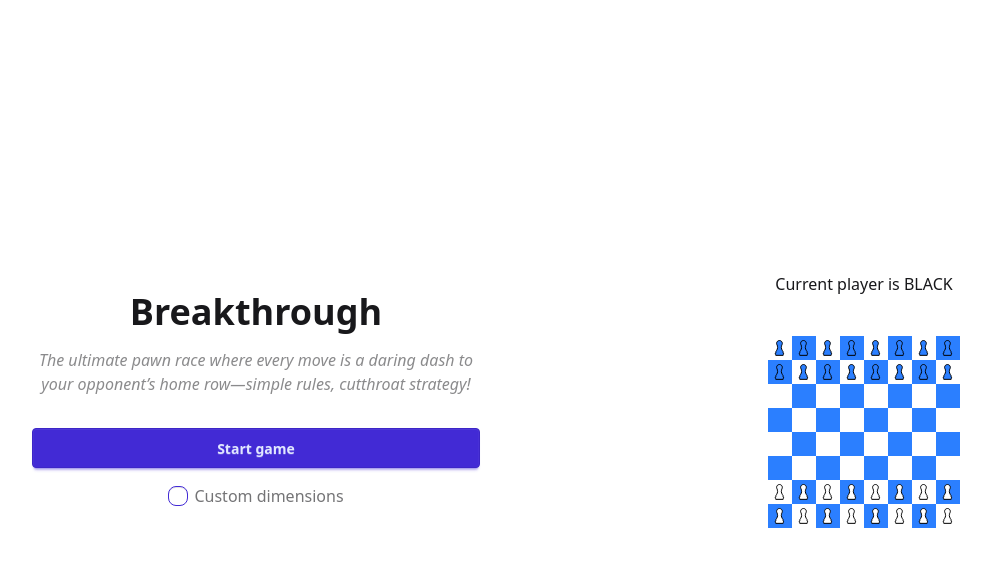
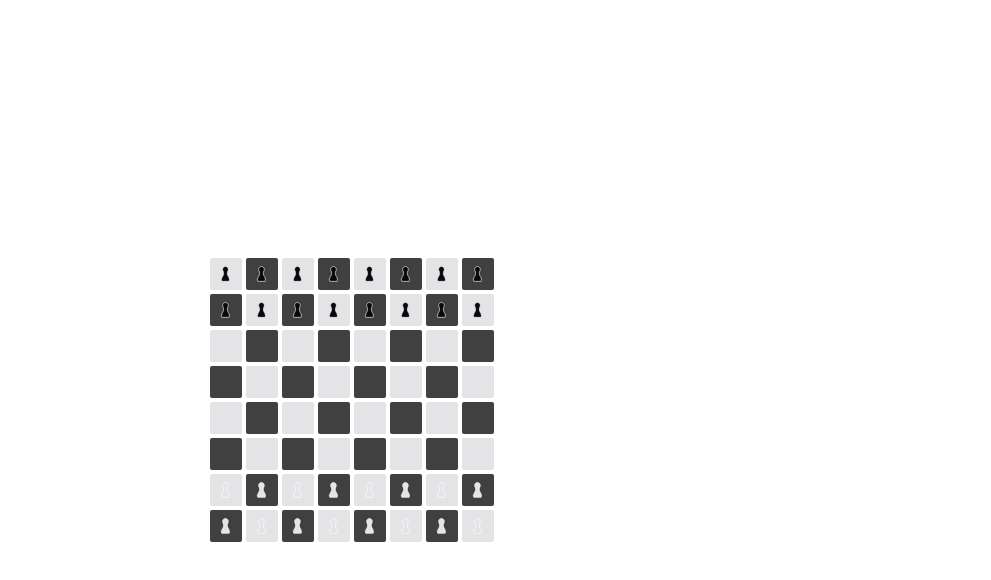
Before and after one commit to minggliangg/react-breakthrough, a React (Vite) app: page / in a window 1280 px wide. Both pictures are taken after a click on the button "Start game". Shown: the top 580 px of the page, without its empty margins (288-1279 px from the left). Built offline with nearby package versions, Linux system fonts and the light colour scheme.

Commit message:
Add iOS PWA support and refactor pages and styles

```diff
--- a/index.html
+++ b/index.html
@@ -3,7 +3,23 @@
   <head>
     <meta charset="UTF-8" />
     <link rel="icon" type="image/svg+xml" href="/breakthrough.svg" />
-    <meta name="viewport" content="width=device-width, initial-scale=1.0" />
+    <meta
+      name="viewport"
+      content="width=device-width, initial-scale=1.0, viewport-fit=cover"
+    />
+
+    <!-- iOS PWA Configuration -->
+    <meta name="apple-mobile-web-app-capable" content="yes" />
+    <meta
+      name="apple-mobile-web-app-status-bar-style"
+      content="black-translucent"
+    />
+    <meta name="apple-mobile-web-app-title" content="Breakthrough" />
+
+    <!-- Apple Touch Icons -->
+    <link rel="apple-touch-icon" href="/apple-touch-icon.png" />
+    <link rel="apple-touch-icon" sizes="180x180" href="/apple-touch-icon.png" />
+
     <title>Breakthrough</title>
   </head>
   <body>
--- a/src/App.tsx
+++ b/src/App.tsx
@@ -1,34 +1,15 @@
+import { useState } from 'react';
 import './App.css';
-import GameBoard from './components/molecules/gameBoard';
+import GamePage from './components/pages/gamePage';
 import StartPage from './components/pages/startPage';
-import useBoardState from './contexts/boardStateContext';
-import useGameMechanic from './hooks/useGameMechanic';
 
 const App = () => {
-  const {
-    boardState: { board, rows, cols },
-  } = useBoardState();
-
-  const { isGameStarted, currentPlayer, winner } = useGameMechanic();
+  const [screen, setScreen] = useState<'start' | 'game'>('start');
 
   return (
     <div className='min-h-screen flex items-center justify-center p-8'>
-      <StartPage />
-      <div className='flex gap-4 flex-col'>
-        {isGameStarted && (
-          <p className='text-center'>
-            Current player is {currentPlayer.toLocaleUpperCase()}
-          </p>
-        )}
-
-        {winner() && <p className='text-center'>Winner is {winner()}</p>}
-
-        {board && (
-          <div className='mt-6 flex flex-col items-center'>
-            <GameBoard rows={rows} columns={cols} board={board} />
-          </div>
-        )}
-      </div>
+      {screen === 'start' && <StartPage callback={() => setScreen('game')} />}
+      {screen === 'game' && <GamePage />}
     </div>
   );
 };
--- a/src/components/atoms/gamePiece.tsx
+++ b/src/components/atoms/gamePiece.tsx
@@ -13,7 +13,8 @@ const GamePiece = ({ id, color, isDisabled }: GamePieceProps) => {
     id: id,
   });
 
-  const fillColor = color === 'black' ? 'fill-blue-500' : 'fill-white';
+  const fillColor = color === 'black' ? 'fill-neutral' : 'fill-neutral-content';
+  const strokeColor = color == 'black' ? 'stroke-base-100' : 'stroke-base-100';
 
   return (
     <div
@@ -27,7 +28,7 @@ const GamePiece = ({ id, color, isDisabled }: GamePieceProps) => {
       }}
     >
       <svg
-        className={`w-4 h-4 ${fillColor} stroke-black stroke-20 cursor-pointer :hover:stroke-blue-500`}
+        className={`w-4 h-4 ${fillColor} ${strokeColor} stroke-12 cursor-pointer :hover:stroke-blue-500`}
         viewBox='0 -10 320 320'
         xmlns='http://www.w3.org/2000/svg'
       >
--- a/src/components/atoms/gameSquare.tsx
+++ b/src/components/atoms/gameSquare.tsx
@@ -17,21 +17,24 @@ const GameSquare = ({
   isAvailabeMove = false,
   isDisabled = false,
 }: GameSquareProps) => {
-  const { isOver, setNodeRef } = useDroppable({
+  const { setNodeRef } = useDroppable({
     id: id,
   });
 
   const getSquareColor = () => {
-    if (isOver) return 'bg-red-500';
-    if (isAvailabeMove) return 'bg-green-500';
-    if (color == 'black') return 'bg-blue-500';
-    if (color == 'white') return 'bg-white';
+    let colorStyleString;
+    if (color == 'black') colorStyleString = 'bg-neutral-700';
+    if (color == 'white') colorStyleString = 'bg-neutral-content';
+    if (isAvailabeMove)
+      colorStyleString = `${colorStyleString} border-green-500 border-2`;
+
+    return colorStyleString;
   };
 
   return (
     <div
       ref={setNodeRef}
-      className={`w-6 h-6 flex items-center justify-center ${getSquareColor()} ${!isDisabled && ' hover:bg-yellow-500'}`}
+      className={`w-8 h-8 flex items-center justify-center ${getSquareColor()} ${!isDisabled && ' hover:border-yellow-500 hover:border-2'} m-0.5 rounded-xs`}
     >
       {gamePiece && (
         <GamePiece
--- a/src/components/molecules/gameMenu.tsx
+++ /dev/null
@@ -1,87 +0,0 @@
-import { useState } from 'react';
-import useGameMechanic from '../../hooks/useGameMechanic';
-import { DEFAULT_ROWS_COLS } from '../../utils/constants';
-
-const GameMenu = () => {
-  const { isGameStarted, startGame, resetGame } = useGameMechanic();
-  const [isCustom, setIsCustom] = useState(false);
-  const [rows, setRows] = useState(DEFAULT_ROWS_COLS);
-  const [cols, setCols] = useState(DEFAULT_ROWS_COLS);
-
-  return (
-    <form
-      className='flex gap-1 justify-center content-center'
-      onSubmit={(event) => {
-        event.preventDefault();
-        if (isGameStarted) resetGame();
-        else startGame(rows, cols);
-      }}
-    >
-      <button className='btn' type='submit'>
-        {isGameStarted ? 'Reset' : 'Start'}
-      </button>
-      <label className='label'>
-        <input
-          type='checkbox'
-          checked={isCustom}
-          onChange={() => setIsCustom((prev) => !prev)}
-          className='checkbox checkbox-sm checkbox-primary'
-        />
-        Custom
-      </label>
-
-      {isCustom && (
-        <>
-          <label className='input w-36'>
-            <svg
-              viewBox='0 0 24 24'
-              className='h-[1em] opacity-50'
-              xmlns='http://www.w3.org/2000/svg'
-            >
-              <path
-                d='M9 3V21M15 3V21M7.8 3H16.2C17.8802 3 18.7202 3 19.362 3.32698C19.9265 3.6146 20.3854 4.07354 20.673 4.63803C21 5.27976 21 6.11984 21 7.8V16.2C21 17.8802 21 18.7202 20.673 19.362C20.3854 19.9265 19.9265 20.3854 19.362 20.673C18.7202 21 17.8802 21 16.2 21H7.8C6.11984 21 5.27976 21 4.63803 20.673C4.07354 20.3854 3.6146 19.9265 3.32698 19.362C3 18.7202 3 17.8802 3 16.2V7.8C3 6.11984 3 5.27976 3.32698 4.63803C3.6146 4.07354 4.07354 3.6146 4.63803 3.32698C5.27976 3 6.11984 3 7.8 3Z'
-                stroke='currentColor'
-                strokeWidth='2'
-                strokeLinecap='round'
-                strokeLinejoin='round'
-              ></path>
-            </svg>
-            <input
-              type='number'
-              placeholder='Columns'
-              min={4}
-              max={26}
-              value={cols}
-              onChange={(e) => setCols(e.currentTarget.valueAsNumber)}
-            />
-          </label>
-          <label className='input w-36'>
-            <svg
-              viewBox='0 0 24 24'
-              className='h-[1em] opacity-50'
-              xmlns='http://www.w3.org/2000/svg'
-            >
-              <path
-                d='M3 9H21M3 15H21M7.8 3H16.2C17.8802 3 18.7202 3 19.362 3.32698C19.9265 3.6146 20.3854 4.07354 20.673 4.63803C21 5.27976 21 6.11984 21 7.8V16.2C21 17.8802 21 18.7202 20.673 19.362C20.3854 19.9265 19.9265 20.3854 19.362 20.673C18.7202 21 17.8802 21 16.2 21H7.8C6.11984 21 5.27976 21 4.63803 20.673C4.07354 20.3854 3.6146 19.9265 3.32698 19.362C3 18.7202 3 17.8802 3 16.2V7.8C3 6.11984 3 5.27976 3.32698 4.63803C3.6146 4.07354 4.07354 3.6146 4.63803 3.32698C5.27976 3 6.11984 3 7.8 3Z'
-                stroke='currentColor'
-                strokeWidth='2'
-                strokeLinecap='round'
-                strokeLinejoin='round'
-              ></path>
-            </svg>
-            <input
-              type='number'
-              placeholder='Rows'
-              min={4}
-              max={26}
-              value={rows}
-              onChange={(e) => setRows(e.currentTarget.valueAsNumber)}
-            />
-          </label>
-        </>
-      )}
-    </form>
-  );
-};
-
-export default GameMenu;
--- /dev/null
+++ b/src/components/pages/gamePage.tsx
@@ -0,0 +1,19 @@
+import useBoardState from '../../contexts/boardStateContext';
+import GameBoard from '../molecules/gameBoard';
+
+const GamePage = () => {
+  const {
+    boardState: { board, rows, cols },
+  } = useBoardState();
+
+  if (!board || !rows || !cols) {
+    return <span className='loading loading-bars loading-xl' />;
+  }
+
+  return (
+    <div className='flex flex-col items-center'>
+      <GameBoard board={board} rows={rows} columns={cols} />
+    </div>
+  );
+};
+export default GamePage;
--- a/src/components/pages/startPage.tsx
+++ b/src/components/pages/startPage.tsx
@@ -1,7 +1,11 @@
 import { useState } from 'react';
 import useGameMechanic from '../../hooks/useGameMechanic';
 
-const StartPage = () => {
+interface StartPageProps {
+  callback: () => void;
+}
+
+const StartPage = ({ callback }: StartPageProps) => {
   const { startGame } = useGameMechanic();
 
   const [isCustom, setIsCustom] = useState(false);
@@ -23,6 +27,7 @@ const StartPage = () => {
 
   const handleStartOnClick = () => {
     startGame(rows, cols);
+    callback();
   };
 
   const isStartButtonDisabled = isCustom && (!rows || !cols);
@@ -58,7 +63,7 @@ const StartPage = () => {
           <p className='italic text-center opacity-50'>
             Supported custom dimensions from 4x4 to 26x26.
           </p>
-          <div className='flex flex-col sm:flex-row gap-4 mx-auto'>
+          <div className='flex gap-4 mx-auto'>
             <label className='input w-36 items-center'>
               <p>◫</p>
               <input
--- a/src/contexts/boardStateProvider.tsx
+++ b/src/contexts/boardStateProvider.tsx
@@ -10,7 +10,7 @@ import type { BoardStateType } from '../utils/types';
 import { BoardStateContext } from './boardStateContext';
 
 type BoardStateAction =
-  | { type: 'START_GAME'; rows: number; cols: number }
+  | { type: 'GENERATE_BOARD'; rows: number; cols: number }
   | { type: 'MOVE_PIECE'; origin: number; destination: number }
   | { type: 'RESET_GAME' };
 
@@ -24,7 +24,7 @@ const boardStateReducer: Reducer<BoardStateType, BoardStateAction> = (
   action: BoardStateAction,
 ): BoardStateType => {
   switch (action.type) {
-    case 'START_GAME':
+    case 'GENERATE_BOARD':
       return {
         board: generateInitialBoard(action.rows, action.cols),
         rows: action.rows,
--- a/src/hooks/useGameMechanic.ts
+++ b/src/hooks/useGameMechanic.ts
@@ -29,7 +29,7 @@ const useGameMechanic = () => {
     rows: number = DEFAULT_ROWS_COLS,
     cols: number = DEFAULT_ROWS_COLS,
   ) => {
-    dispatch({ type: 'START_GAME', rows, cols });
+    dispatch({ type: 'GENERATE_BOARD', rows, cols });
   };
 
   const resetGame = () => {
--- a/src/index.css
+++ b/src/index.css
@@ -1,2 +1,23 @@
 @import 'tailwindcss';
 @plugin "daisyui";
+
+/* iOS PWA - Remove white bar and use full screen */
+html,
+body {
+  margin: 0;
+  padding: 0;
+  width: 100%;
+  height: 100vh;
+  overflow: hidden;
+}
+
+body {
+  /* Extend content into safe areas on iOS */
+  padding: env(safe-area-inset-top) env(safe-area-inset-right)
+    env(safe-area-inset-bottom) env(safe-area-inset-left);
+}
+
+#root {
+  width: 100%;
+  height: 100%;
+}
```
Also changed, not shown: public/apple-touch-icon.png (added).
